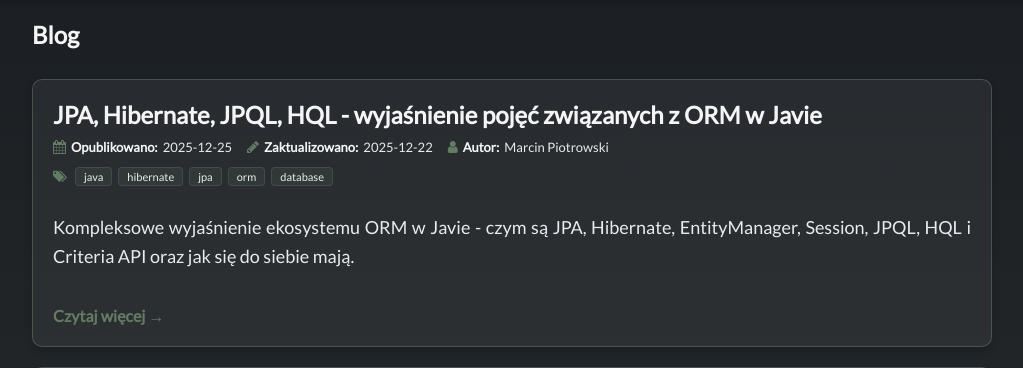
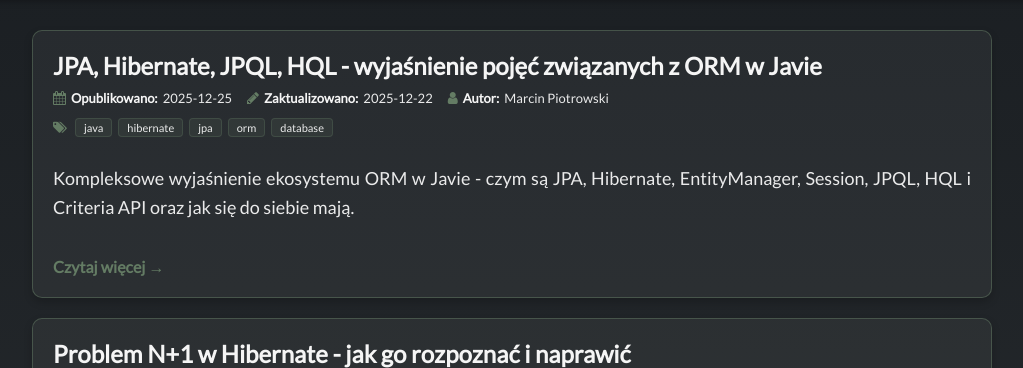
Before and after one commit to mpiotro4/mpiotro-pl, a Flask app: page / in a window 1280 px wide. Shown: the part 172-540 px from the top of the page, without its empty margins (128-1151 px from the left). Run offline with Flask 3, Linux system fonts and the light colour scheme; some libraries are stand-ins or nearby versions.

Commit message:
remove blog header

```diff
--- a/app/translations.py
+++ b/app/translations.py
@@ -43,7 +43,6 @@ translations = {
             'blog': 'Blog',
         'contact': 'Kontakt',
         'my_projects': 'Lista moich projektów.',
-        'my_blog': '',
         'my_contact': 'Możesz się ze mną skontaktować przez e-mail: mpiotro4@outlook.com.',
         'read_more': 'Czytaj więcej',
         'back_to_blog': 'Powrót do bloga',
@@ -66,7 +65,6 @@ translations = {
         'blog': 'Blog',
         'contact': 'Contact',
         'my_projects': 'List of my projects.',
-        'my_blog': '',
         'my_contact': 'You can contact me via email: mpiotro4@outlook.com.',
         'read_more': 'Read more',
         'back_to_blog': 'Back to blog',
--- a/templates/blog.html
+++ b/templates/blog.html
@@ -4,9 +4,6 @@
 
 {% block content %}
 <section>
-    <h1>{{ translations['blog'] }}</h1>
-    <p>{{ translations['my_blog'] }}</p>
-
     {% if posts %}
     <div class="blog-list">
         {% for post in posts %}
```
